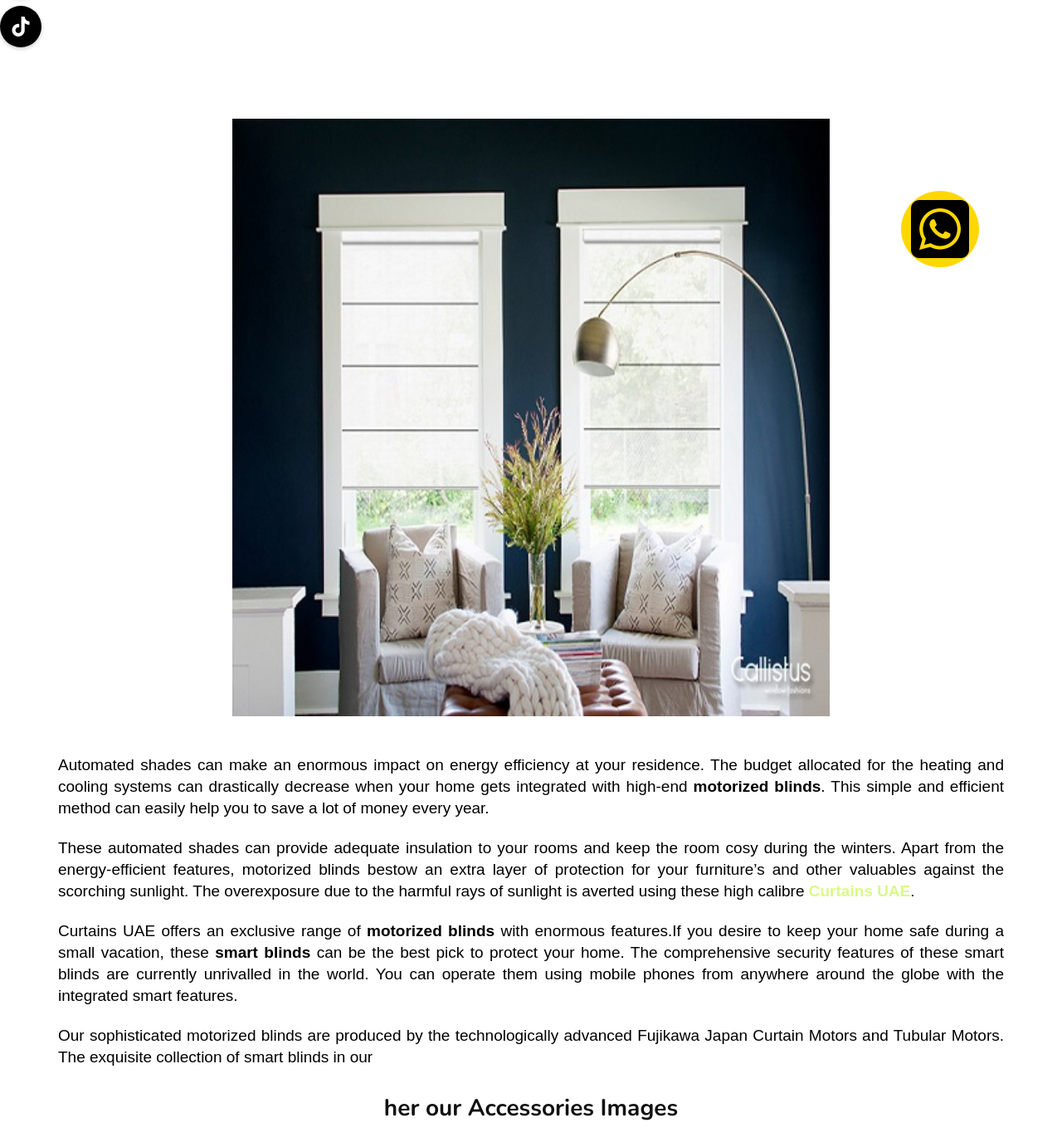
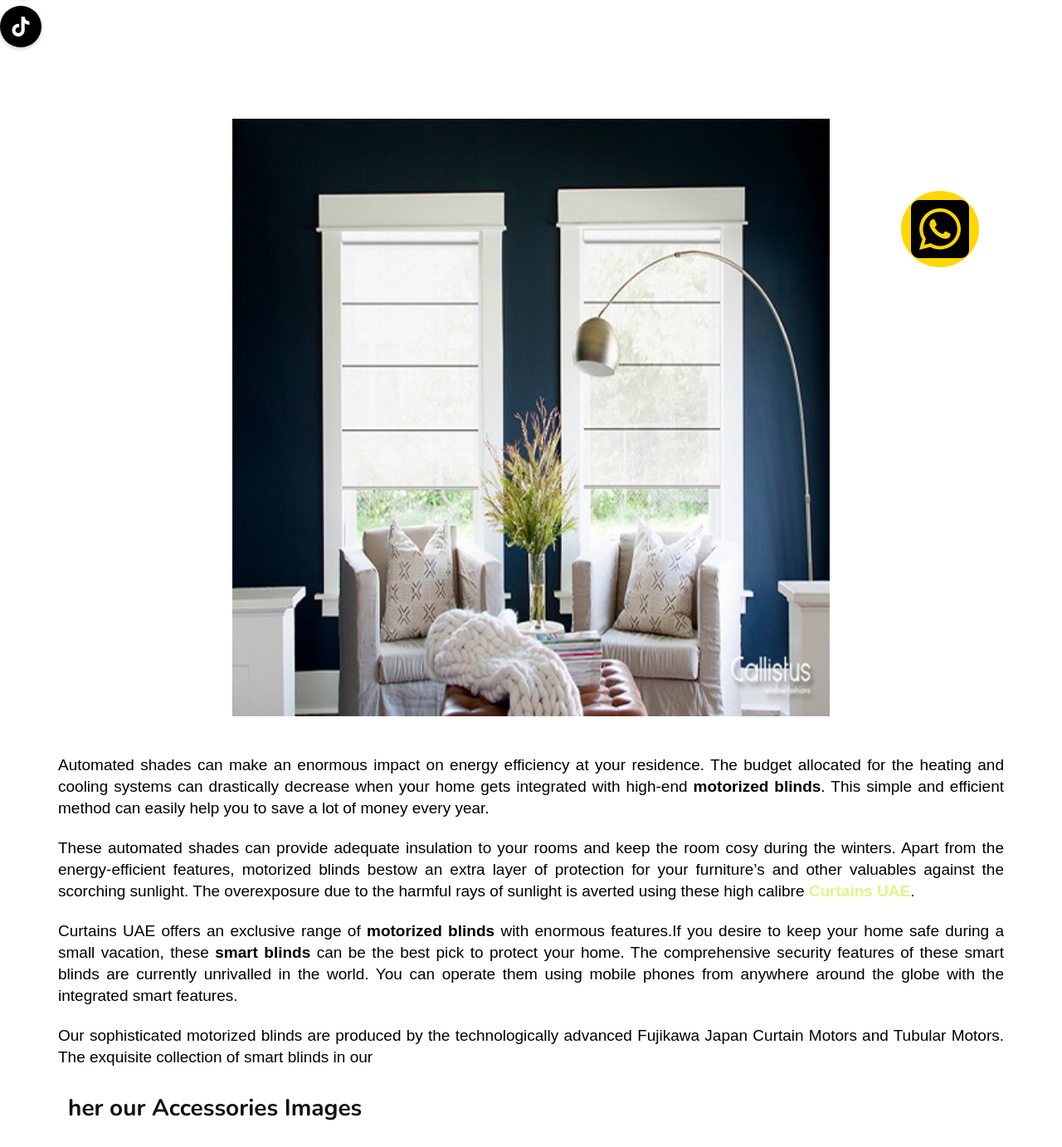
Before and after one commit to Mmy2000/blinds_store, a Django app: page /products/accessories/ in a window 1280 px wide. Shown: the part 458-1840 px from the top of the page at 83% size. Run offline with Django 4.2, Linux system fonts and the light colour scheme; data comes from the database, SQL or seed files in the repository; parts of the project's set-up code (start-up, migrations or seed data) failed here and were passed over; some libraries are stand-ins or nearby versions.

Commit message:
updating

```diff
--- a/products/templates/accessories/accessories.html
+++ b/products/templates/accessories/accessories.html
@@ -17,7 +17,7 @@ Accessories
             </div>
         </div>
         <!-- Page Header End -->
-         <div class="container text-center py-5">
+         <div class="container  py-5">
     <div class="row">
         <img class="w-100 commercial-img" src="{{accessories.image.url}}" alt="Image">
         <p class="fs-5 mt-4" style="text-align: justify;">{{accessories.description|safe}}</p>
--- a/products/templates/blinds/blinds_details.html
+++ b/products/templates/blinds/blinds_details.html
@@ -17,7 +17,7 @@
     </div>
 </div>
 <!-- Page Header End -->
-<div class="container text-center py-5">
+<div class="container  py-5">
     <div class="row">
         <img class="w-100 commercial-img" src="{{blinds_detail.image.url}}" alt="Image">
         <p class=" fs-5 mt-4" style="text-align: justify;">{{blinds_detail.description|safe}}</p>
--- a/products/templates/commercial/commercial.html
+++ b/products/templates/commercial/commercial.html
@@ -17,7 +17,7 @@ commercials
             </div>
         </div>
         <!-- Page Header End -->
-         <div class="container text-center py-5">
+         <div class="container  py-5">
     <div class="row">
         <img class="w-100  commercial-img " src="{{commercial.image.url}}" alt="Image">
         <p class="fs-5 mt-4" style="text-align: justify;">{{commercial.description|safe}}</p>
--- a/products/templates/curtains/curtains_details.html
+++ b/products/templates/curtains/curtains_details.html
@@ -17,7 +17,7 @@
             </div>
         </div>
         <!-- Page Header End -->
-         <div class="container text-center py-5">
+         <div class="container  py-5">
     <div class="row">
         <img class="w-100 commercial-img" src="{{curtains_detail.image.url}}" alt="Image">
         <p class="fs-5 mt-4" style="text-align: justify;">{{curtains_detail.description|safe}}</p>
--- a/products/templates/furnitures/furniture_details.html
+++ b/products/templates/furnitures/furniture_details.html
@@ -19,7 +19,7 @@
 <!-- Page Header End -->
 
 
-<div class="container text-center py-5">
+<div class="container  py-5">
     <div class="row">
         <img class="w-100 commercial-img" src="{{furniture_details.image.url}}" alt="Image">
         <p class="fs-5 mt-2" style="text-align: justify;">{{furniture_details.description|safe}}</p>
--- a/products/templates/motorizedblind/motorizedblind.html
+++ b/products/templates/motorizedblind/motorizedblind.html
@@ -17,7 +17,7 @@ motorizedblinds
             </div>
         </div>
         <!-- Page Header End -->
-         <div class="container text-center py-5">
+         <div class="container  py-5">
     <div class="row">
         <img class="w-100 commercial-img" src="{{motorizedblind.image.url}}" alt="Image">
         <p class="fs-5 mt-4" style="text-align: justify;">{{motorizedblind.description|safe}}</p>
```
